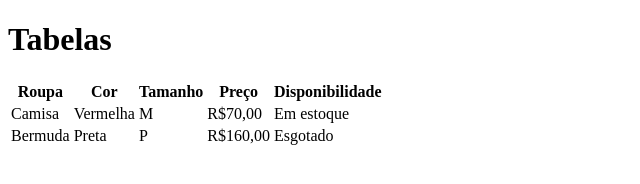
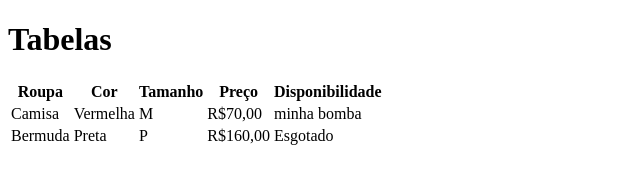
Before and after one commit to Caique-Bezerra0/aula-tabela, a plain HTML site: page index.html in a window 1280 px wide. Shown: the full height of the page, 0-640 px from the left. Drawn offline with Linux system fonts and the light colour scheme.

Commit message:
aula-tabela

```diff
--- a/index.html
+++ b/index.html
@@ -21,7 +21,7 @@
             <td>Vermelha</td>
             <td>M</td>
             <td>R$70,00</td>
-            <td>Em estoque</td>
+            <td><span>minha bomba</span></td>
         </tr>
         <tr>
             <td>Bermuda</td>
```
